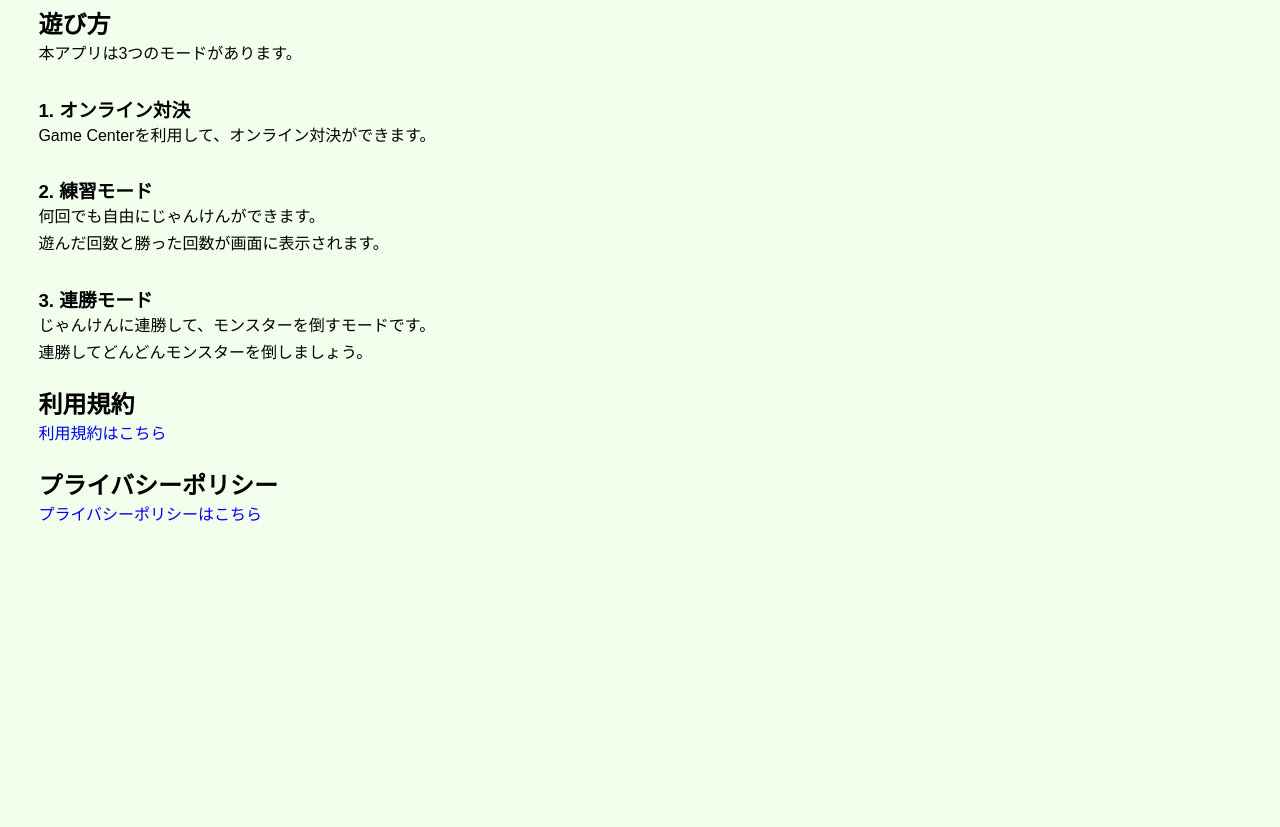
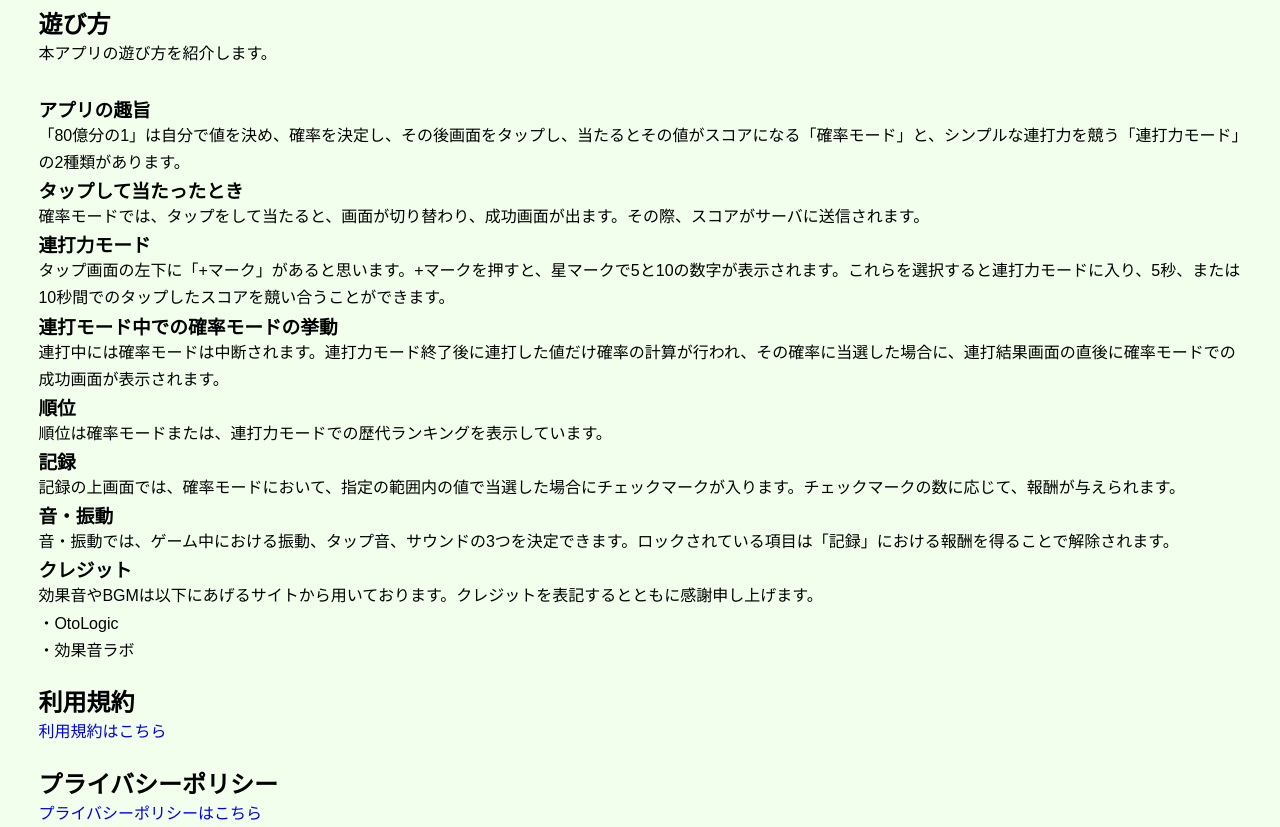
Before and after one commit to aiidu/onlyone, a plain HTML site: page index.html in a window 1280 px wide. Shown: the part 76-903 px from the top of the page. Before the commit the page ends 800 px from the top, so only its background shows below. Drawn offline with Linux system fonts and the light colour scheme.

Commit message:
Update index.html

```diff
--- a/index.html
+++ b/index.html
@@ -3,34 +3,49 @@
   <head>
     <meta charset="utf-8">
     <meta name="viewport" content="width=device-width, initial-scale=1.0">
-    <title>じゃんけん道へようこそ</title>
+    <title>80億分の1へようこそ</title>
     <link rel="stylesheet" type="text/css" href="styles.css">
   </head>
   <body>
     <header>
       <div class="header">
-        <h1>じゃんけん道へようこそ</h1>
+        <h1>80億分の1へようこそ</h1>
       </div>
     </header>
     <div class="contents">
       <h2>遊び方</h2>
-      <p>本アプリは3つのモードがあります。<br><br></p>
+      <p>本アプリの遊び方を紹介します。<br><br></p>
 
-      <h3>1. オンライン対決</h3>
-      <p>Game Centerを利用して、オンライン対決ができます。<br><br></p>
+      <h3>アプリの趣旨</h3>
+      <p>「80億分の1」は自分で値を決め、確率を決定し、その後画面をタップし、当たるとその値がスコアになる「確率モード」と、シンプルな連打力を競う「連打力モード」の2種類があります。</p>
 
-      <h3>2. 練習モード</h3>
-      <p>何回でも自由にじゃんけんができます。</p>
-      <p>遊んだ回数と勝った回数が画面に表示されます。<br><br></p>
+      <h3>タップして当たったとき</h3>
+      <p>確率モードでは、タップをして当たると、画面が切り替わり、成功画面が出ます。その際、スコアがサーバに送信されます。</p>
 
-      <h3>3. 連勝モード</h3>
-      <p>じゃんけんに連勝して、モンスターを倒すモードです。</p>
-      <p>連勝してどんどんモンスターを倒しましょう。</p>
+      <h3>連打力モード</h3>
+      <p>タップ画面の左下に「+マーク」があると思います。+マークを押すと、星マークで5と10の数字が表示されます。これらを選択すると連打力モードに入り、5秒、または10秒間でのタップしたスコアを競い合うことができます。</p>
+
+      <h3>連打モード中での確率モードの挙動</h3>
+      <p>連打中には確率モードは中断されます。連打力モード終了後に連打した値だけ確率の計算が行われ、その確率に当選した場合に、連打結果画面の直後に確率モードでの成功画面が表示されます。</p>
+
+      <h3>順位</h3>
+      <p>順位は確率モードまたは、連打力モードでの歴代ランキングを表示しています。</p>
+
+      <h3>記録</h3>
+      <p>記録の上画面では、確率モードにおいて、指定の範囲内の値で当選した場合にチェックマークが入ります。チェックマークの数に応じて、報酬が与えられます。</p>
+
+      <h3>音・振動</h3>
+      <p>音・振動では、ゲーム中における振動、タップ音、サウンドの3つを決定できます。ロックされている項目は「記録」における報酬を得ることで解除されます。</p>
+
+      <h3>クレジット</h3>
+      <p>効果音やBGMは以下にあげるサイトから用いております。クレジットを表記するとともに感謝申し上げます。</p>
+      <p>・OtoLogic</p>
+      <p>・効果音ラボ</p>
 
       <h2>利用規約</h2>
-      <p><a href="https://aiidu.github.io/jankendou/terms-of-use">利用規約はこちら</a></p>
+      <p><a href="https://aiidu.github.io/onlyone/terms-of-use">利用規約はこちら</a></p>
       <h2>プライバシーポリシー</h2>
-      <p><a href="https://aiidu.github.io/jankendou/privacy-policy">プライバシーポリシーはこちら</a></p>
+      <p><a href="https://aiidu.github.io/onlyone/privacy-policy">プライバシーポリシーはこちら</a></p>
     </div>
   </body>
 </html>
```
